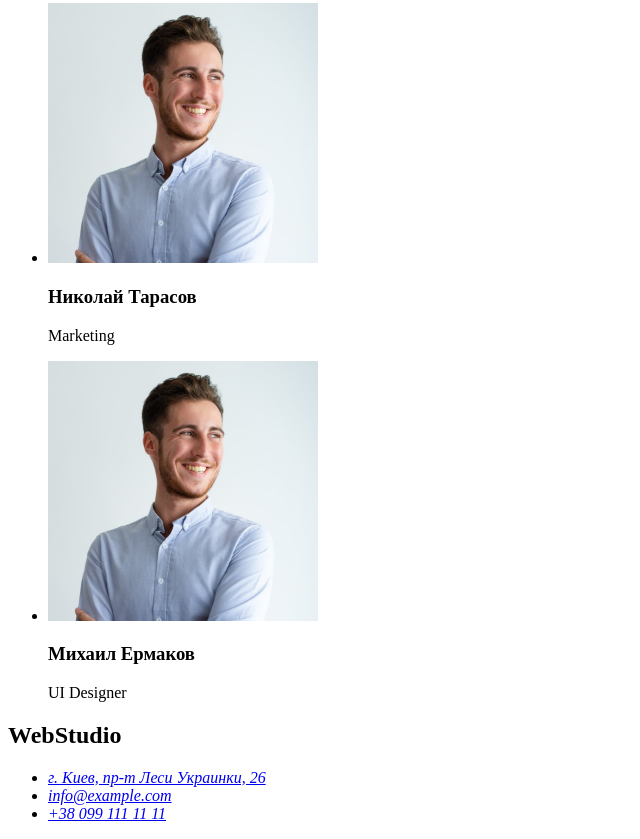
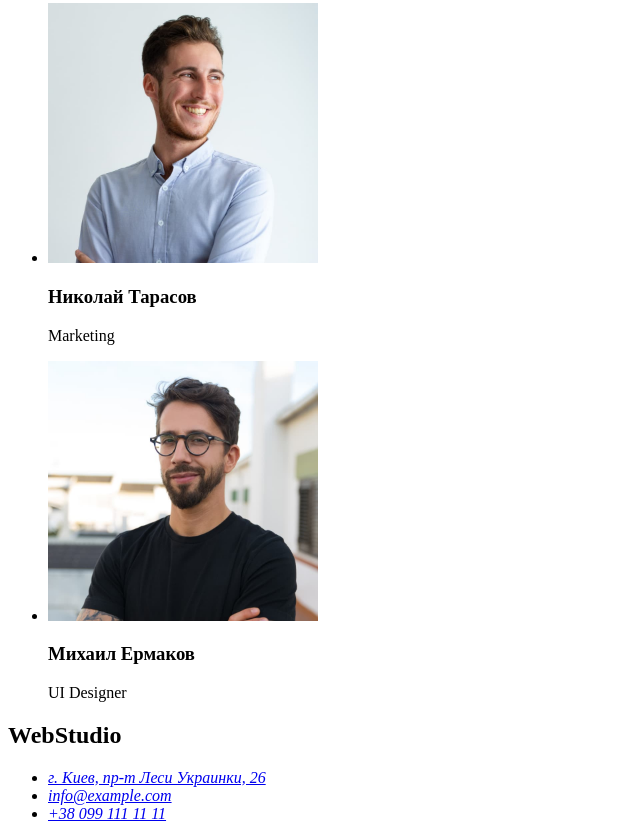
Before and after one commit to InnaPashko/HW1, a plain HTML site: page index.html in a window 1280 px wide. Shown: the part 2315-3154 px from the top of the page, without its empty margins (0-640 px from the left). Drawn offline with Linux system fonts and the light colour scheme.

Commit message:
HW Substitute img

```diff
--- a/index.html
+++ b/index.html
@@ -70,7 +70,7 @@
                     <p>Marketing</p>
                 </li>
                 <li>
-                    <img src="./img-3-min.jpg" alt="UI дизайнер" width="270" height="260">
+                    <img src="./img-4-min.jpg" alt="UI дизайнер" width="270" height="260">
                     <h3>Михаил Ермаков</h3>
                     <p>UI Designer</p>
                 </li>
```
